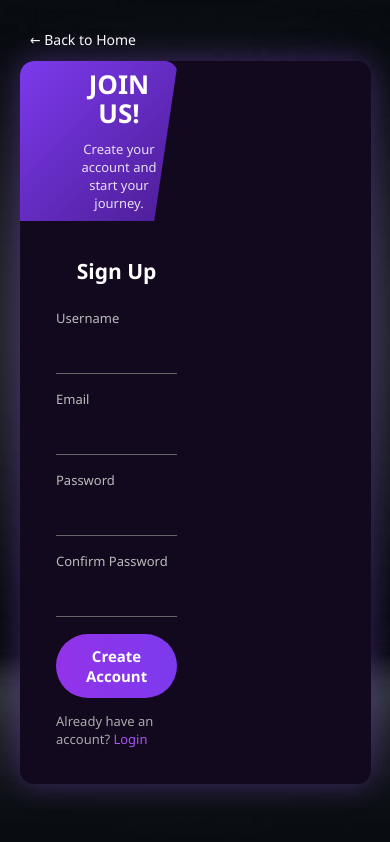
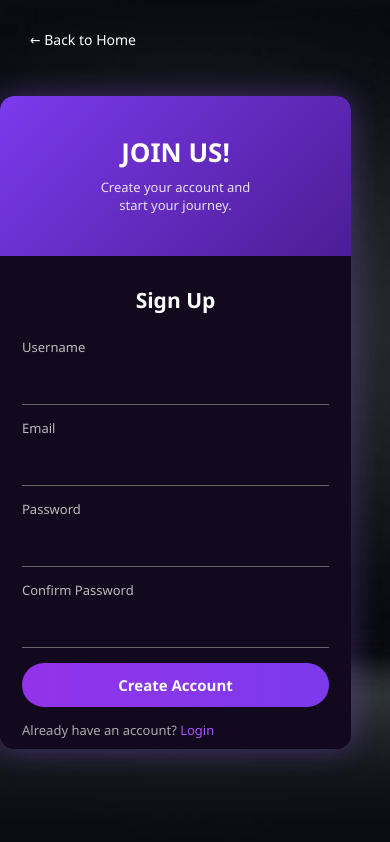
Before and after one commit to Rajat-0707/digitalFootprintTimeCapsule, a React (Vite) app in the folder DigitalFootprintTimeCapsule/: page /signup in a window 390 px wide. Built offline with nearby package versions, Linux system fonts and the light colour scheme.

Commit message:
Update login.css

```diff
--- a/DigitalFootprintTimeCapsule/src/css/login.css
+++ b/DigitalFootprintTimeCapsule/src/css/login.css
@@ -3,17 +3,19 @@ html {
 }
 
 .container {
-    min-height: 100vh;
+    min-height: 100svh;
     display: flex;
     flex-direction: column;
     justify-content: center;
     align-items: center;
+    padding: 20px 0;
     background: #0b0614;
     background-image: url("/loginbg.png");
     background-size: cover;
     background-position: center;
     background-repeat: no-repeat;
     position: relative;
+    animation: fadeIn 0.7s ease forwards;
 }
 
 .login-wrapper {
@@ -24,12 +26,14 @@ html {
     border-radius: 12px;
     overflow: hidden;
     box-shadow: 0 0 30px rgba(150, 80, 255, 0.35);
+    animation: cardEnter 0.9s ease forwards, glowPulse 1s ease 0.9s;
 }
 
 .login-left {
     width: 55%;
     padding: 36px;
     color: white;
+    animation: slideLeft 0.8s ease forwards;
 }
 
 .login-left h2 {
@@ -40,6 +44,8 @@ html {
     display: flex;
     flex-direction: column;
     margin-bottom: 16px;
+    opacity: 0;
+    animation: fadeUp 0.5s ease forwards;
 }
 
 .form-group label {
@@ -73,6 +79,9 @@ html {
     font-weight: 600;
     font-size: 14px;
     cursor: pointer;
+    opacity: 0;
+    animation: fadeUp 0.5s ease forwards;
+    animation-delay: 0.65s;
 }
 
 .login-left button:hover {
@@ -99,6 +108,7 @@ html {
     display: flex;
     flex-direction: column;
     justify-content: center;
+    animation: slideRight 0.8s ease forwards;
 }
 
 .login-right h1 {
@@ -114,13 +124,42 @@ html {
     margin-left: 40px;
 }
 
+.signup-left {
+    width: 55%;
+    padding: 36px;
+}
+
+.signup-right {
+    width: 45%;
+    background: linear-gradient(135deg, #7c3aed, #4c1d95);
+    clip-path: polygon(0 0, 100% 0, 85% 100%, 0 100%);
+    animation: slideRight 0.8s ease forwards;
+}
+
+.signup-left button {
+    margin-top: 1px;
+    opacity: 0;
+    animation: fadeUp 0.5s ease forwards;
+    animation-delay: 0.65s;
+}
+
+.form-group:nth-child(1) { animation-delay: 0.3s; }
+.form-group:nth-child(2) { animation-delay: 0.4s; }
+.form-group:nth-child(3) { animation-delay: 0.5s; }
+
 @media (max-width: 768px) {
+
+    .container {
+        align-items: flex-start;
+        overflow-y: auto;
+    }
 
     .login-wrapper {
         width: 90%;
         height: auto;
         flex-direction: column;
         border-radius: 14px;
+        margin: 20px 0;
     }
 
     .login-right,
@@ -128,10 +167,8 @@ html {
         width: 100%;
         height: 160px;
         padding: 30px 20px;
-
         clip-path: none;
         border-radius: 14px 14px 0 0;
-
         align-items: center;
         text-align: center;
     }
@@ -140,11 +177,13 @@ html {
     .signup-right h1 {
         font-size: 26px;
         line-height: 1.1;
+        margin-left: 0;
     }
 
     .login-right p,
     .signup-right p {
         font-size: 13px;
+        margin-left: 0;
     }
 
     .login-left,
@@ -153,14 +192,22 @@ html {
         padding: 30px 22px;
     }
 
+    .signup-left {
+        padding-bottom: 10px;
+    }
+
     .login-left h2,
     .signup-left h2 {
         text-align: center;
     }
 
+    .form-group {
+        margin-bottom: 14px;
+    }
+
     .form-group input {
-        font-size: 14px;
-        height: 42px;
+        font-size: 15px;
+        height: 44px;
     }
 
     .login-left button,
@@ -170,40 +217,9 @@ html {
     }
 }
 
-.signup-left {
-    width: 55%;
-    padding: 36px;
-}
-
-.signup-right {
-    width: 45%;
-    background: linear-gradient(135deg, #7c3aed, #4c1d95);
-    clip-path: polygon(0 0, 100% 0, 85% 100%, 0 100%);
-}
-
-/* .login-wrapper {
-    height: 480px;
-} */
-
-.signup-left button {
-    margin-top: 1px;
-}
-
-.container {
-    animation: fadeIn 0.7s ease forwards;
-}
-
 @keyframes fadeIn {
-    from {
-        opacity: 0;
-    }
-    to {
-        opacity: 1;
-    }
-}
-
-.login-wrapper {
-    animation: cardEnter 0.8s ease forwards;
+    from { opacity: 0; }
+    to { opacity: 1; }
 }
 
 @keyframes cardEnter {
@@ -215,15 +231,6 @@ html {
         opacity: 1;
         transform: translateY(0) scale(1);
     }
-}
-
-.login-left {
-    animation: slideLeft 0.8s ease forwards;
-}
-
-.login-right,
-.signup-right {
-    animation: slideRight 0.8s ease forwards;
 }
 
 @keyframes slideLeft {
@@ -248,22 +255,6 @@ html {
     }
 }
 
-.form-group,
-.login-left button,
-.signup-left button {
-    opacity: 0;
-    animation: fadeUp 0.5s ease forwards;
-}
-
-.form-group:nth-child(1) { animation-delay: 0.3s; }
-.form-group:nth-child(2) { animation-delay: 0.4s; }
-.form-group:nth-child(3) { animation-delay: 0.5s; }
-
-.login-left button,
-.signup-left button {
-    animation-delay: 0.65s;
-}
-
 @keyframes fadeUp {
     from {
         opacity: 0;
@@ -275,28 +266,23 @@ html {
     }
 }
 
-.login-wrapper {
-    animation: cardEnter 0.9s ease forwards, glowPulse 1s ease 0.9s;
-}
-
 @keyframes glowPulse {
     0% { box-shadow: 0 0 30px rgba(150, 80, 255, 0.2); }
     100% { box-shadow: 0 0 30px rgba(150, 80, 255, 0.35); }
 }
 
-
-.backbutton{
+.backbutton {
     position: absolute;
     background-color: transparent;
     top: 20px;
     left: 20px;
-    padding: 10px
+    padding: 10px;
 }
 
-.backbutton:hover{
+.backbutton:hover {
     cursor: pointer;
     opacity: 0.8;
     border: 1px solid white;
     transition: all 0.3s ease;
     border-radius: 10px;
-}
+    }
```
